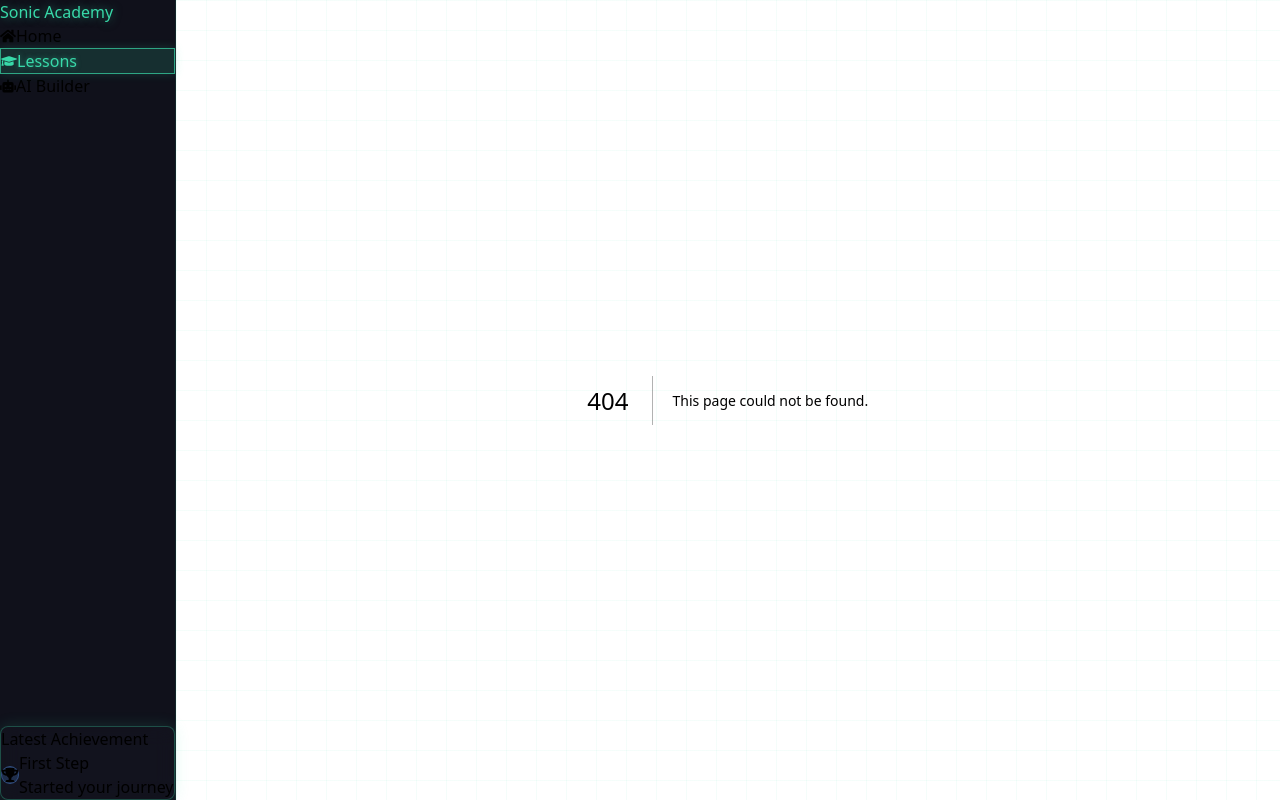
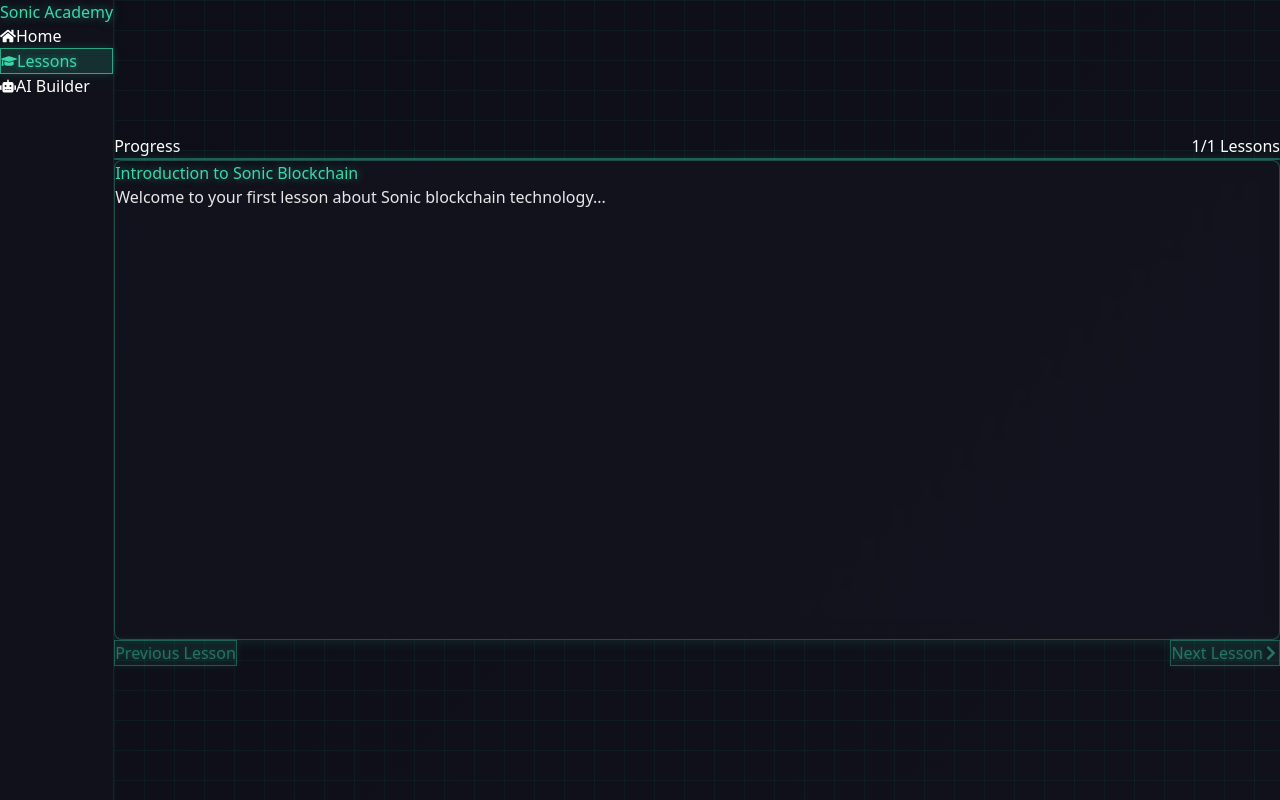
Before and after one commit to thopatevijay/SonicAcademy, a Next.js app in the folder client/: page /lessons in a window 1280 px wide. Before the commit this address had no page. Built offline with nearby package versions, Linux system fonts and the light colour scheme.

Commit message:
creating lessons page

```diff
--- a/client/src/app/components/Sidebar.tsx
+++ b/client/src/app/components/Sidebar.tsx
@@ -2,7 +2,7 @@
 
 import Link from 'next/link';
 import { usePathname } from 'next/navigation';
-import { FaHome, FaGraduationCap, FaRobot, FaTrophy } from 'react-icons/fa';
+import { FaHome, FaGraduationCap, FaRobot } from 'react-icons/fa';
 
 const navItems = [
   { name: 'Home', path: '/', icon: FaHome },
@@ -14,7 +14,7 @@ export default function Sidebar() {
   const pathname = usePathname();
 
   return (
-    <aside className="w-64 h-screen bg-[rgb(var(--surface-darker))] p-5 border-r border-[rgba(var(--neon-primary),0.1)] flex flex-col">
+    <aside className="w-84 h-screen bg-[rgb(var(--surface-darker))] p-5 border-r border-[rgba(var(--neon-primary),0.1)] flex flex-col">
       <div className="mb-6">
         <h1 className="text-2xl font-bold neon-text">Sonic Academy</h1>
       </div>
@@ -55,8 +55,7 @@ export default function Sidebar() {
         </ul>
       </nav>
 
-      {/* Achievement Badge */}
-      <div className="mt-4 p-4 cyber-box">
+      {/* <div className="mt-4 p-4 cyber-box">
         <h3 className="text-sm text-gray-400 mb-2">Latest Achievement</h3>
         <div className="flex items-center gap-3">
           <div className="w-10 h-10 rounded-full bg-[rgba(var(--neon-secondary),0.2)]
@@ -68,7 +67,7 @@ export default function Sidebar() {
             <p className="text-xs text-gray-500">Started your journey</p>
           </div>
         </div>
-      </div>
+      </div> */}
     </aside>
   );
 }
--- a/client/src/app/globals.css
+++ b/client/src/app/globals.css
@@ -194,3 +194,31 @@ body {
   line-height: 1.6;
   color: rgba(var(--foreground-rgb), 0.8);
 }
+
+.prose {
+  color: rgba(var(--foreground-rgb), 0.9);
+  max-width: none;
+}
+
+.prose h1, .prose h2, .prose h3, .prose h4 {
+  color: rgb(var(--neon-primary));
+  text-shadow: 0 0 10px rgba(var(--neon-primary), 0.3);
+}
+
+.prose a {
+  color: rgb(var(--neon-secondary));
+  text-decoration: none;
+  transition: all 0.3s ease;
+}
+
+.prose a:hover {
+  color: rgb(var(--neon-primary));
+  text-shadow: 0 0 5px rgba(var(--neon-primary), 0.5);
+}
+
+.prose code {
+  background: rgba(var(--surface-darker), 0.5);
+  padding: 0.2em 0.4em;
+  border-radius: 0.3em;
+  font-family: var(--font-geist-mono);
+}
--- /dev/null
+++ b/client/src/app/lessons/page.tsx
@@ -0,0 +1,73 @@
+'use client';
+import { useState } from 'react';
+import { FaChevronRight } from 'react-icons/fa';
+
+const mockLessons = [
+    {
+        id: 1,
+        title: "Introduction to Sonic Blockchain",
+        content: "Welcome to your first lesson about Sonic blockchain technology...",
+    },
+];
+
+export default function Lessons() {
+    const [currentLesson, setCurrentLesson] = useState(0);
+    const totalLessons = mockLessons.length;
+
+    // To enable circular navigation:
+    const handleNextLesson = () => {
+        setCurrentLesson(prev => (prev + 1) % totalLessons);
+    };
+
+    return (
+        <div className="flex flex-col items-center justify-center min-h-screen w-full p-8">
+            {/* Progress Bar */}
+            <div className="w-full max-w-5xl mb-8">
+                <div className="flex justify-between items-center mb-2">
+                    <span className="text-sm text-gray-400">Progress</span>
+                    <span className="text-sm text-gray-400">
+                        {currentLesson + 1}/{totalLessons} Lessons
+                    </span>
+                </div>
+                <div className="progress-bar">
+                    <div
+                        className="progress-bar-fill h-2 transition-all duration-300"
+                        style={{ width: `${((currentLesson + 1) / totalLessons) * 100}%` }}
+                    />
+                </div>
+            </div>
+
+            {/* Lesson Content */}
+            <div className="cyber-box w-full max-w-5xl min-h-[60vh] p-12 mb-8">
+                <h1 className="text-3xl font-bold mb-8 neon-text">
+                    {mockLessons[currentLesson].title}
+                </h1>
+                <div className="prose prose-invert">
+                    {mockLessons[currentLesson].content}
+                </div>
+            </div>
+
+            {/* Navigation Buttons */}
+            <div className="flex justify-between w-full max-w-5xl">
+                <button
+                    onClick={() => setCurrentLesson(prev => Math.max(0, prev - 1))}
+                    className={`neon-button px-8 py-3 rounded-lg font-semibold text-base inline-flex items-center gap-2
+            ${currentLesson === 0 ? 'opacity-50' : 'hover:opacity-90'}`}
+                    disabled={currentLesson === 0}
+                >
+                    Previous Lesson
+                </button>
+
+                <button
+                    onClick={handleNextLesson}
+                    className={`neon-button px-8 py-3 rounded-lg font-semibold text-base inline-flex items-center gap-2
+            ${currentLesson === totalLessons - 1 ? 'opacity-50' : 'hover:opacity-90'}`}
+                    disabled={currentLesson === totalLessons - 1}
+                >
+                    Next Lesson
+                    <FaChevronRight />
+                </button>
+            </div>
+        </div>
+    );
+}
--- a/client/src/app/page.tsx
+++ b/client/src/app/page.tsx
@@ -21,7 +21,7 @@ export default function Home() {
   ];
 
   return (
-    <div className="flex flex-col items-center justify-start min-h-[calc(100vh-2rem)] py-10 px-4">
+    <div className="flex flex-col items-center justify-start min-h-[calc(100vh-2rem)] py-10 px-4 mt-[50px]">
       {/* Hero Section */}
       <div className="max-w-4xl w-full mx-auto text-center mb-16 mt-8">
         <h1 className="text-5xl font-bold mb-4 neon-text tracking-tight">
@@ -34,7 +34,7 @@ export default function Home() {
       </div>
 
       {/* Feature Cards */}
-      <div className="max-w-4xl w-full mx-auto">
+      <div className="max-w-[500px] w-full mx-auto mt-[100px]">
         <div className="grid grid-cols-1 md:grid-cols-3 gap-6 mb-12 place-items-center">
           {features.map((feature, idx) => (
             <div
```
